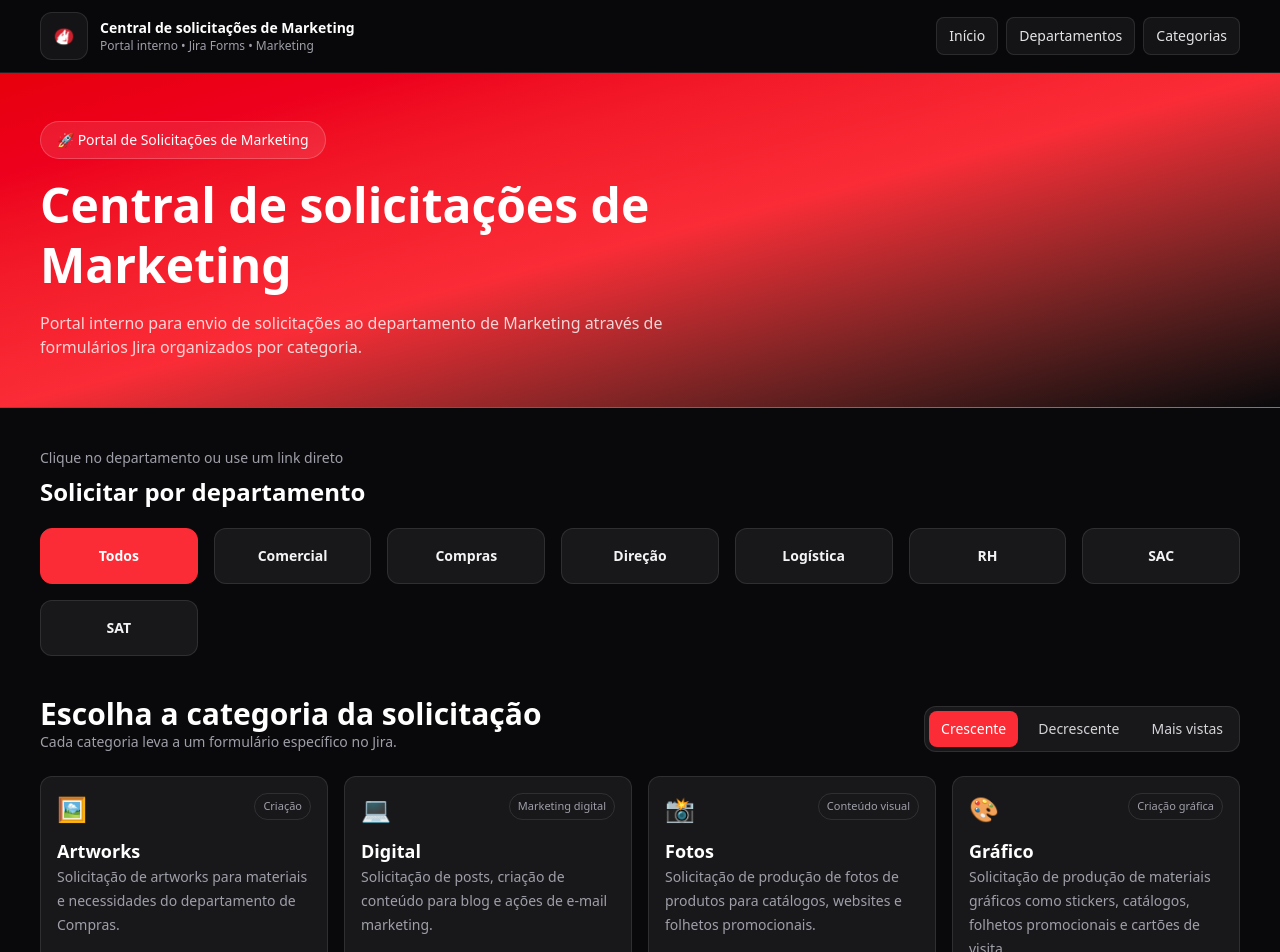
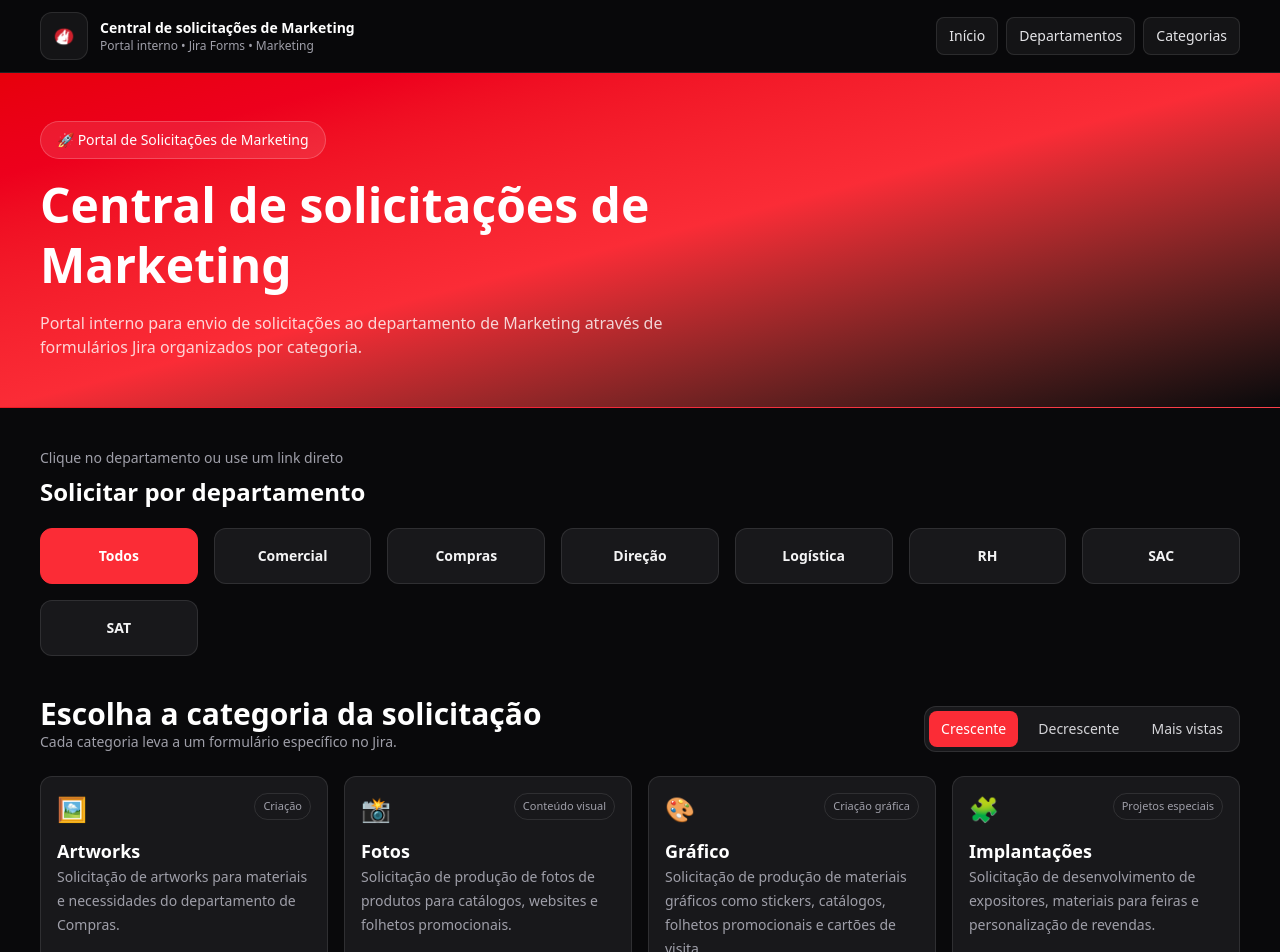
Before and after one commit to maiquelreislobao/marketingcenter, a React (Vite) app: page / in a window 1280 px wide. Shown: the top 952 px of the page. Built offline with nearby package versions, Linux system fonts and the light colour scheme.

Commit message:
Update App.jsx

```diff
--- a/src/App.jsx
+++ b/src/App.jsx
@@ -84,14 +84,7 @@ export default function PortalMarketingLobao() {
       tag: "Conteúdo visual",
       link: "https://clobao.atlassian.net/jira/software/projects/MKTFOTOS/form/440",
     },
-    {
-      title: "Digital",
-      description:
-        "Solicitação de posts, criação de conteúdo para blog e ações de e-mail marketing.",
-      icon: "💻",
-      tag: "Marketing digital",
-      link: "https://clobao.atlassian.net/jira/core/projects/MAR/form/638",
-    },
+
     {
       title: "Vídeos",
       description:
@@ -129,7 +122,7 @@ export default function PortalMarketingLobao() {
     ],
     Direção: services.map((s) => s.title),
     Logística: ["Solicitação de Materiais", "Gráfico"],
-    RH: ["Digital", "Vídeos", "Fotos", "Gráfico"],
+    RH: ["Vídeos", "Fotos", "Gráfico"],
     SAC: [
       "Gráfico",
       "Solicitação de Materiais",
```
